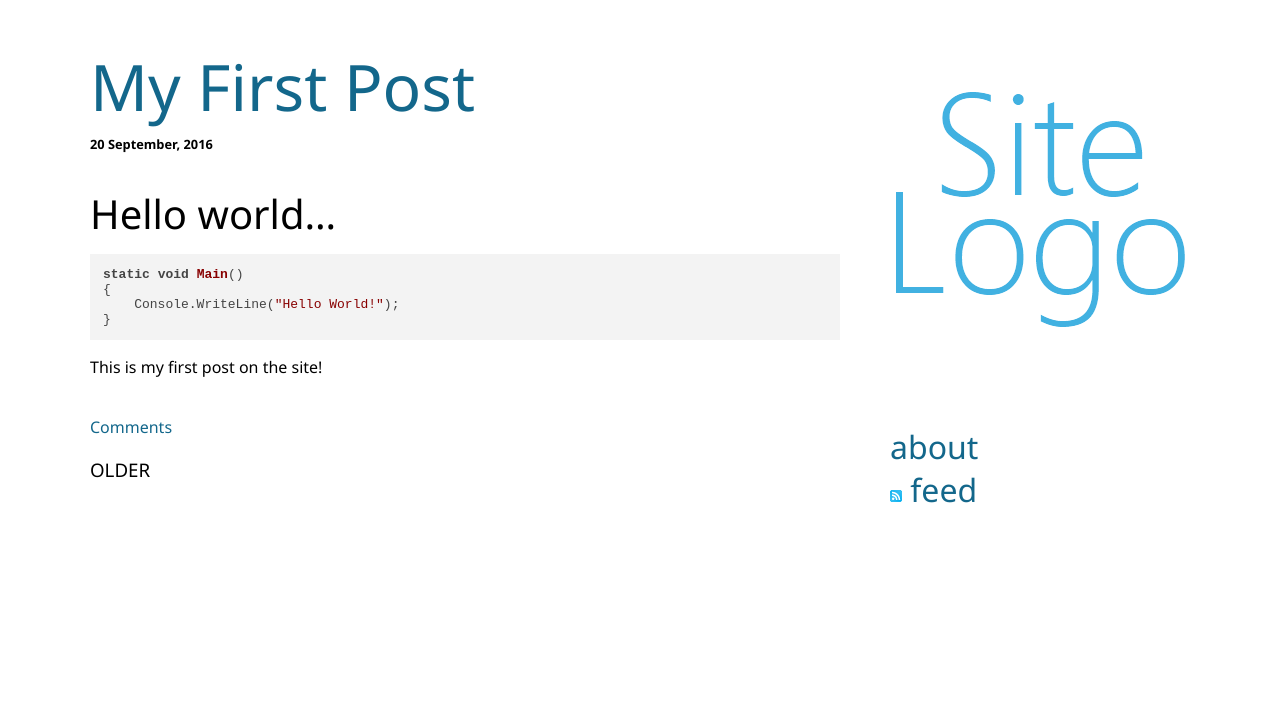
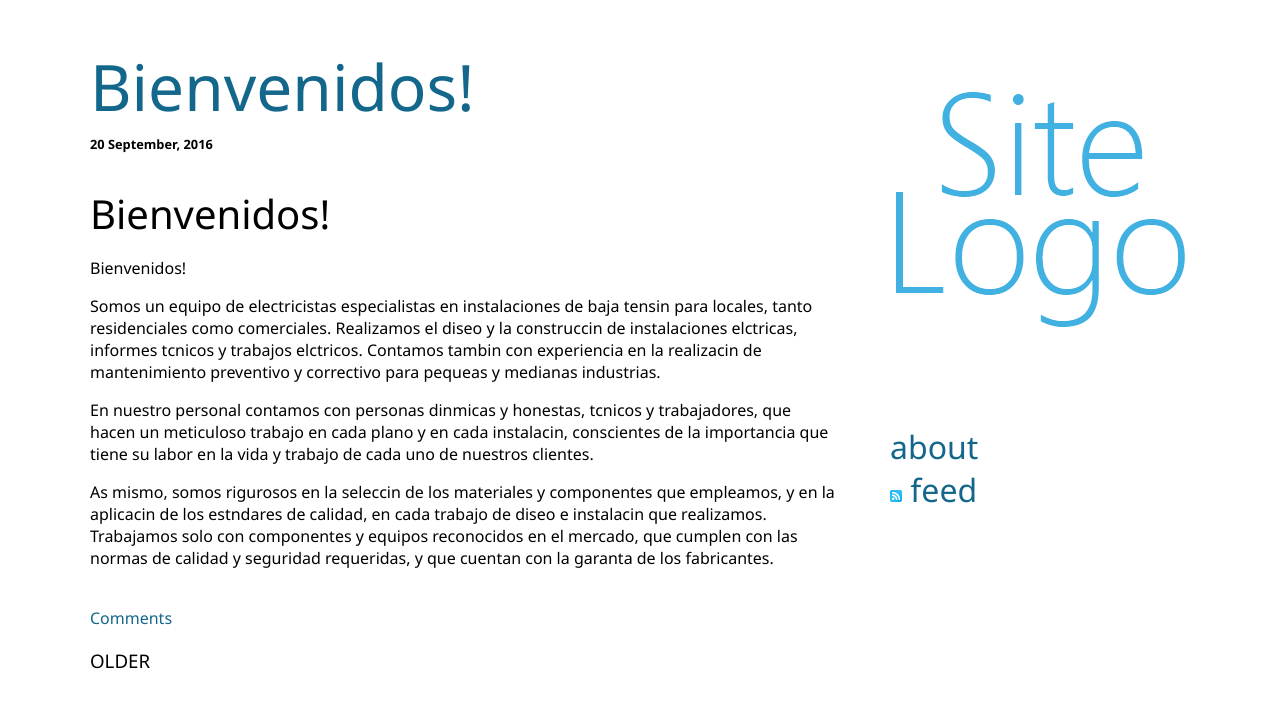
Before and after one commit to electricista/electricista.github.io_OLD, a Jekyll site: the page built from index.html, in a window 1280 px wide. Shown: the top 708 px of the page. Built offline with Jekyll 4.4.1, drawn with Linux system fonts in a browser that asks for light colours; nearby versions of some CDN libraries; comment, search, counter and statistics services are not loaded.

Commit message:
Change some stuff

````diff
--- /dev/null
+++ b/_posts/2016-09-20-Bienvenidos.md
@@ -0,0 +1,17 @@
+---
+layout: post
+title: "Bienvenidos!"
+author: "Author"
+comments: true
+---
+
+## Bienvenidos!
+
+
+Bienvenidos!
+
+Somos un equipo de electricistas especialistas en instalaciones de baja tensin para locales, tanto residenciales como comerciales. Realizamos el diseo y la construccin de instalaciones elctricas, informes tcnicos y trabajos elctricos. Contamos tambin con experiencia en la realizacin de mantenimiento preventivo y correctivo para pequeas y medianas industrias.
+
+En nuestro personal contamos con personas dinmicas y honestas, tcnicos y trabajadores, que hacen un meticuloso trabajo en cada plano y en cada instalacin, conscientes de la importancia que tiene su labor en la vida y trabajo de cada uno de nuestros clientes.
+
+As mismo, somos rigurosos en la seleccin de los materiales y componentes que empleamos, y en la aplicacin de los estndares de calidad, en cada trabajo de diseo e instalacin que realizamos. Trabajamos solo con componentes y equipos reconocidos en el mercado, que cumplen con las normas de calidad y seguridad requeridas, y que cuentan con la garanta de los fabricantes.
--- a/_posts/2016-09-20-myfirstpost.md
+++ /dev/null
@@ -1,18 +0,0 @@
----
-layout: post
-title: "My First Post"
-author: "Author"
-comments: true
----
-
-## Hello world...
-
-```cs
-static void Main()
-{
-    Console.WriteLine("Hello World!");
-}
-```
-
-
-This is my first post on the site!
--- a/index.html
+++ b/index.html
@@ -1,6 +1,6 @@
 ---
 layout : layout
-title : SiteName
+title : Electricista autorizados
 ---
 
 <ul class="posts">
````
Also changed, not shown: 13 other files.
